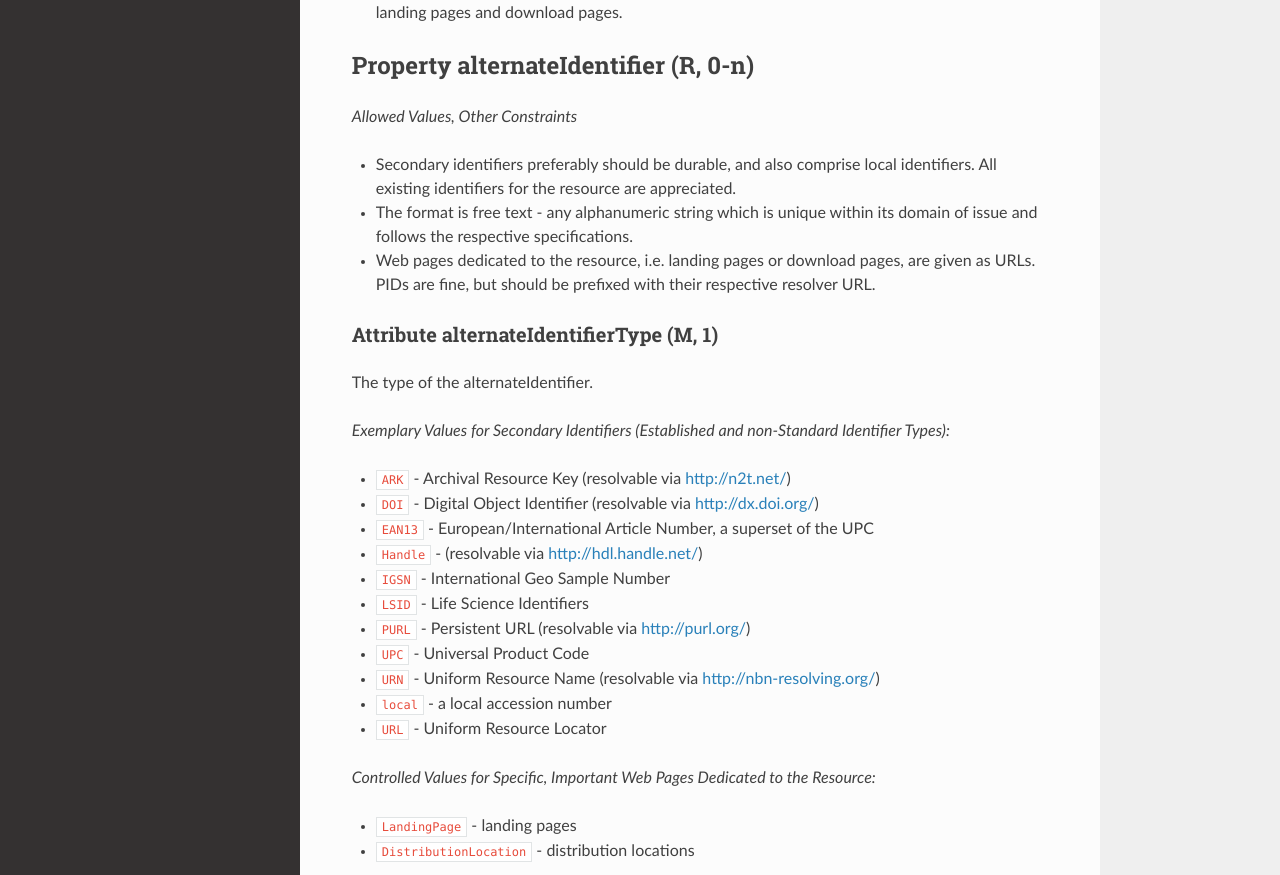
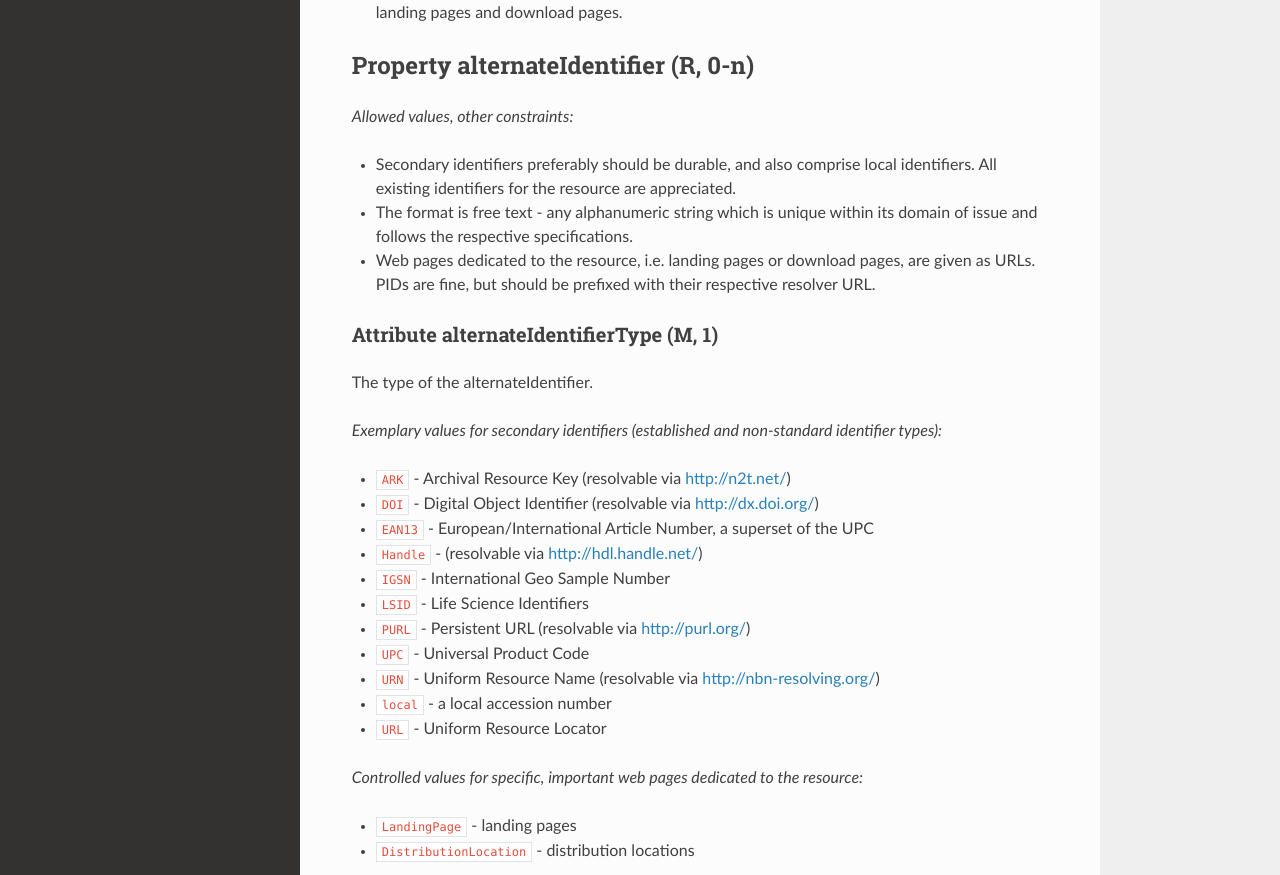
Before and after one commit to openaire/guidelines-data-archives, a Sphinx documentation site: the page built from docs/field_alternateidentifier.rst, in a window 1280 px wide and 1400 px high. Shown: the part 328-1203 px from the top of the window. Built offline with Sphinx 7.4.7 and the Read the Docs theme 2.0.0, drawn with Linux system fonts in a browser that asks for light colours; a script that is not in the unit is left out.

```diff
--- a/docs/field_alternateidentifier.rst
+++ b/docs/field_alternateidentifier.rst
@@ -15,7 +15,7 @@ The alternateIdentifier serves two purposes:
 Property alternateIdentifier (R, 0-n)
 ----------------
 
-*Allowed Values, Other Constraints*
+*Allowed values, other constraints:*
 
 * Secondary identifiers preferably should be durable, and also comprise local identifiers. All existing identifiers for the resource are appreciated.
 * The format is free text - any alphanumeric string which is unique within its domain of issue and follows the respective specifications.
@@ -28,7 +28,7 @@ Attribute alternateIdentifierType (M, 1)
 
 The type of the alternateIdentifier.
 
-*Exemplary Values for Secondary Identifiers (Established and non-Standard Identifier Types):*
+*Exemplary values for secondary identifiers (established and non-standard identifier types):*
 
 * ``ARK`` - |ARK|
 * ``DOI`` - |DOI|
@@ -42,7 +42,7 @@ The type of the alternateIdentifier.
 * ``local`` - a local accession number
 * ``URL`` - |URL|
 
-*Controlled Values for Specific, Important Web Pages Dedicated to the Resource:*
+*Controlled values for specific, important web pages dedicated to the resource:*
 
 * ``LandingPage`` - landing pages
 * ``DistributionLocation`` - distribution locations
```
